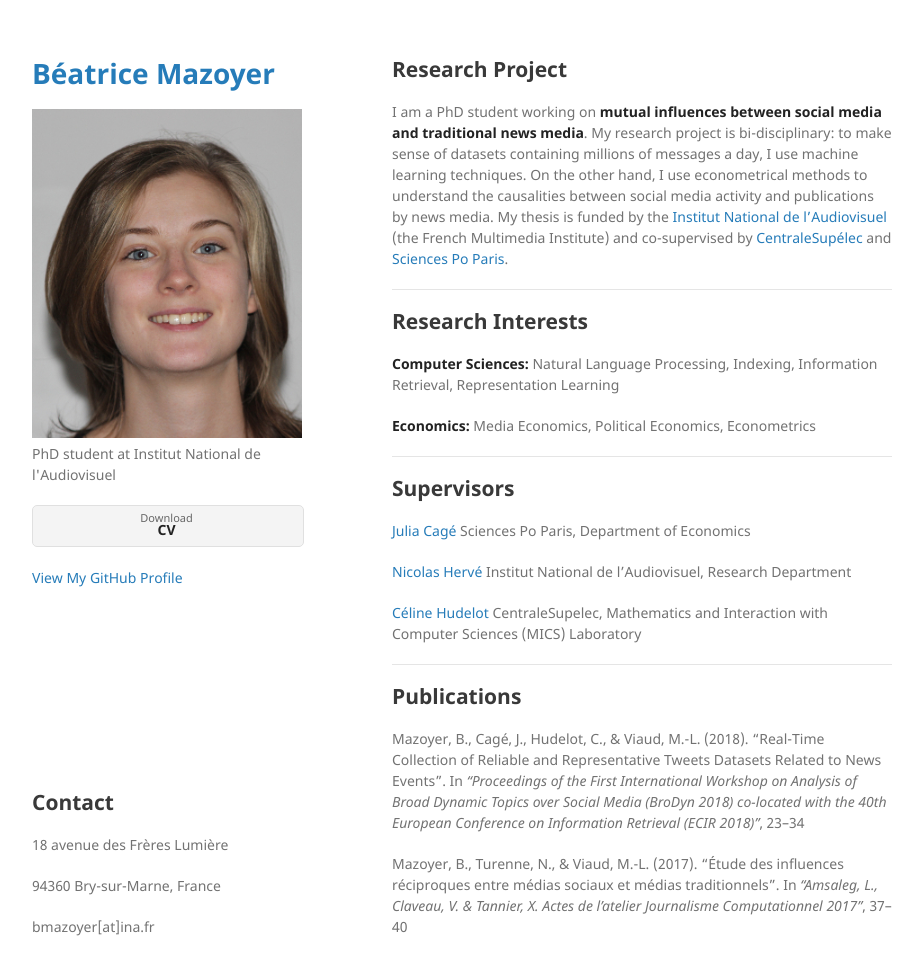
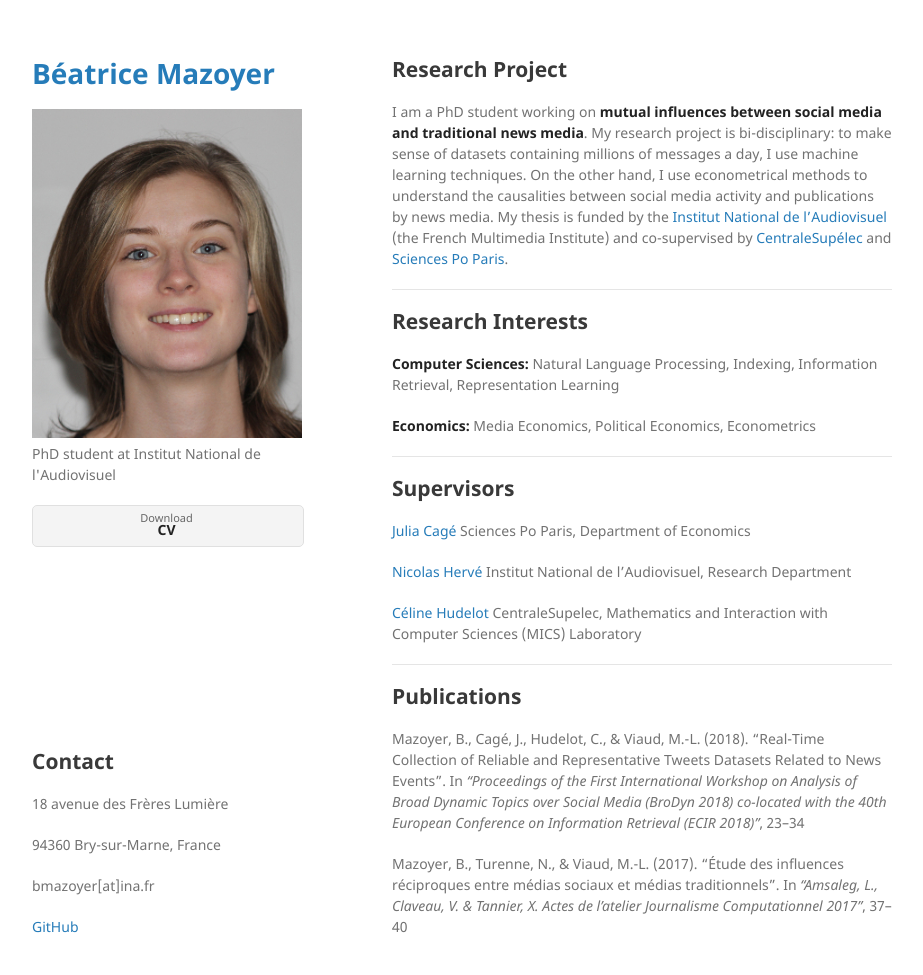
Before and after one commit to bmaz/bmaz.github.io, a Jekyll site: the page built from index.md, in a window 1280 px wide and 1007 px high. Shown: the top 975 px of the window, without its empty margins (178-1101 px from the left). Built offline with Jekyll 4.4.1, drawn with Linux system fonts in a browser that asks for light colours; our own code applies the rules of GitHub Pages for plain Markdown files.

Commit message:
link to github

```diff
--- a/_layouts/default.html
+++ b/_layouts/default.html
@@ -30,13 +30,6 @@
         </ul>
         {% endif %}
 
-        {% if site.github.is_project_page %}
-        <p class="view"><a href="{{ site.github.repository_url }}">View the Project on GitHub <small>{{ site.github.repository_nwo }}</small></a></p>
-        {% endif %}
-
-        {% if site.github.is_user_page %}
-        <p class="view"><a href="{{ site.github.owner_url }}">View My GitHub Profile</a></p>
-        {% endif %}
 
       </header>
       <section>
@@ -57,6 +50,9 @@
         <p>{{ site.street }}</p>
         <p>{{ site.city }}</p>
         <p>{{ site.mail }}</p>
+        {% if site.github.is_user_page %}
+        <p class="view"><a href="{{ site.github.owner_url }}">GitHub</a></p>
+        {% endif %}
 
       </footer>
     </div>
```
